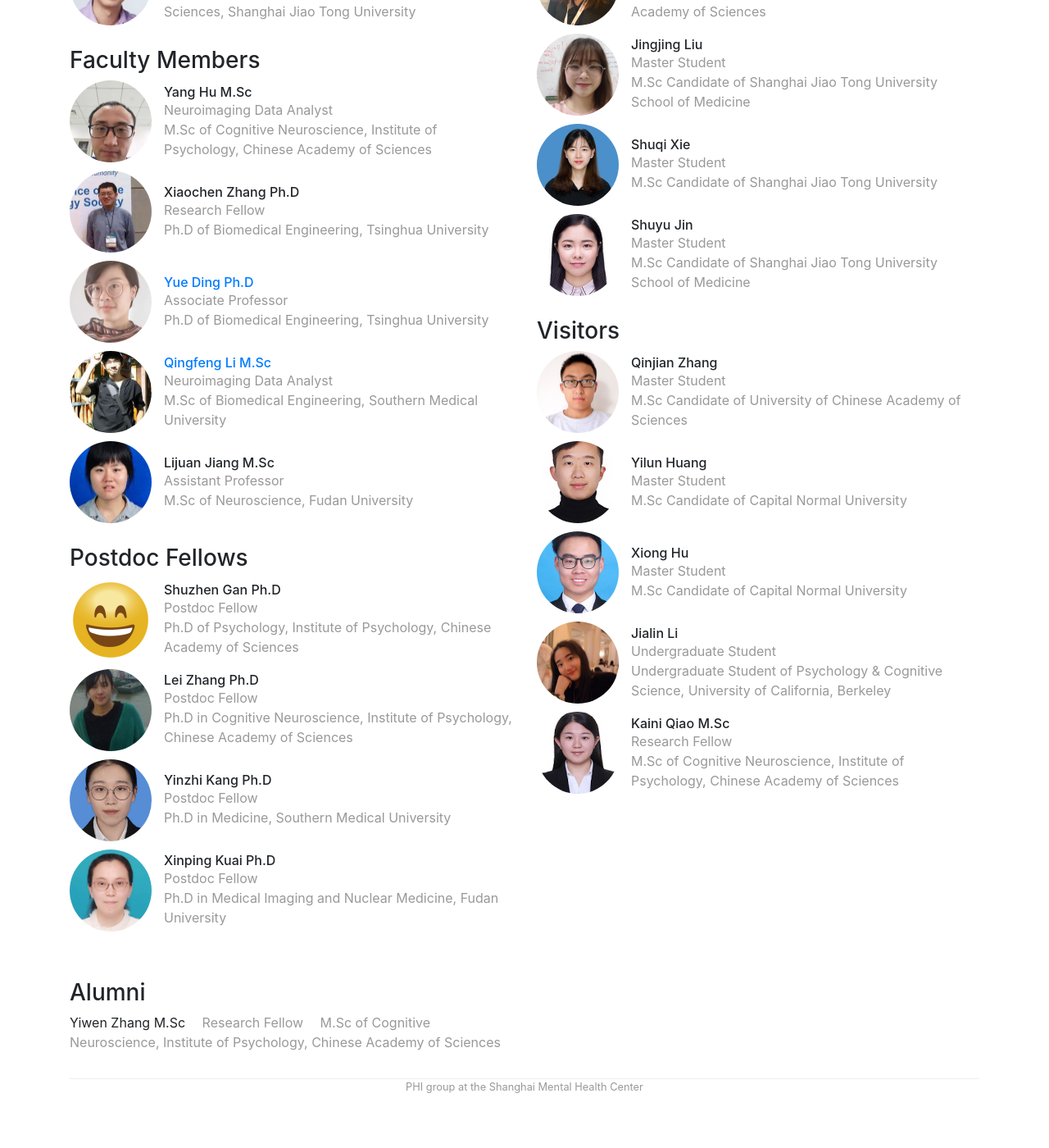
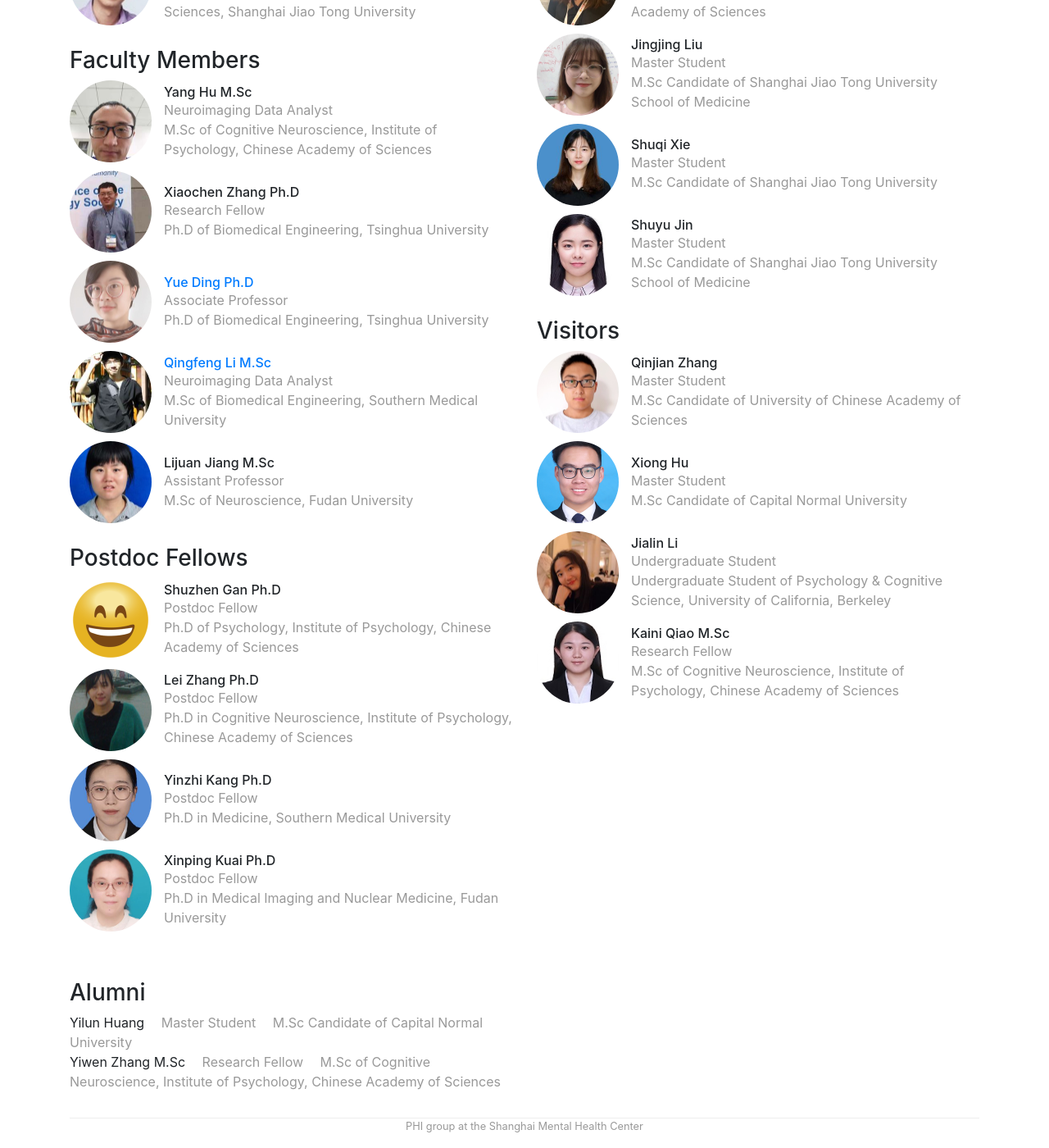
Before and after one commit to PHI-group/phi-group.github.io, a Jekyll site: the page built from people.md, in a window 1280 px wide and 1400 px high, scrolled down 279 px. Shown: the whole window at 82% size. Built offline with Jekyll 4.4.1, drawn with Linux system fonts in a browser that asks for light colours; before the commit the page ends 1631 px from its top, so only the background shows below that; part of the change alters nothing that is shown.

```diff
--- a/_data/people.yml
+++ b/_data/people.yml
@@ -109,7 +109,7 @@ zhangqj:
 
 huangyl:
     display_name: "Yilun Huang"
-    role: visit
+    role: alum
     image: /img/people/huangyl.jpeg
     bio: Master Student
     school: M.Sc Candidate of Capital Normal University
```
